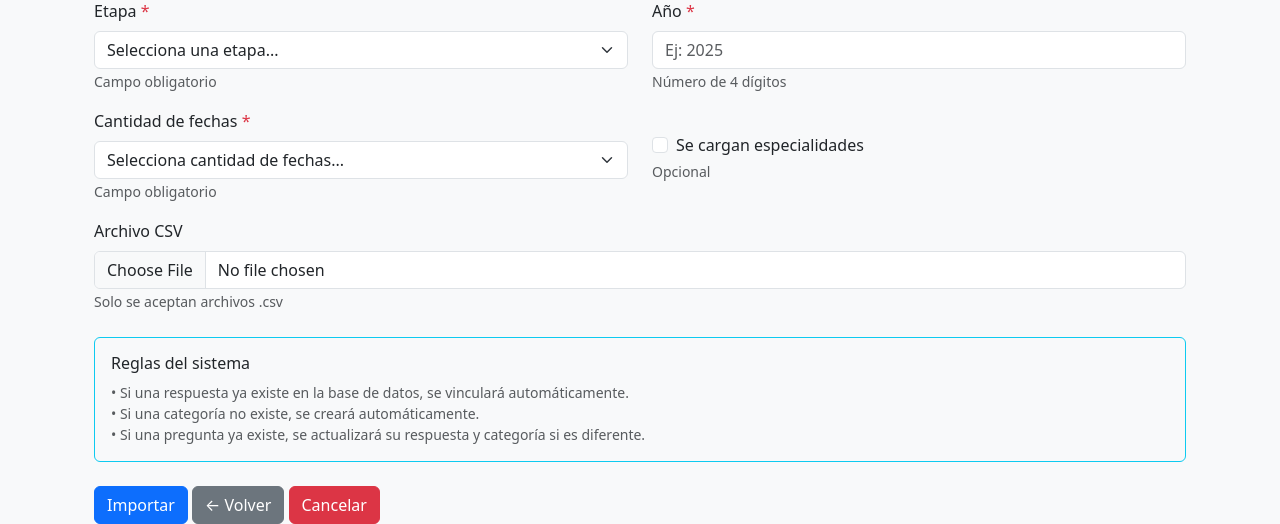
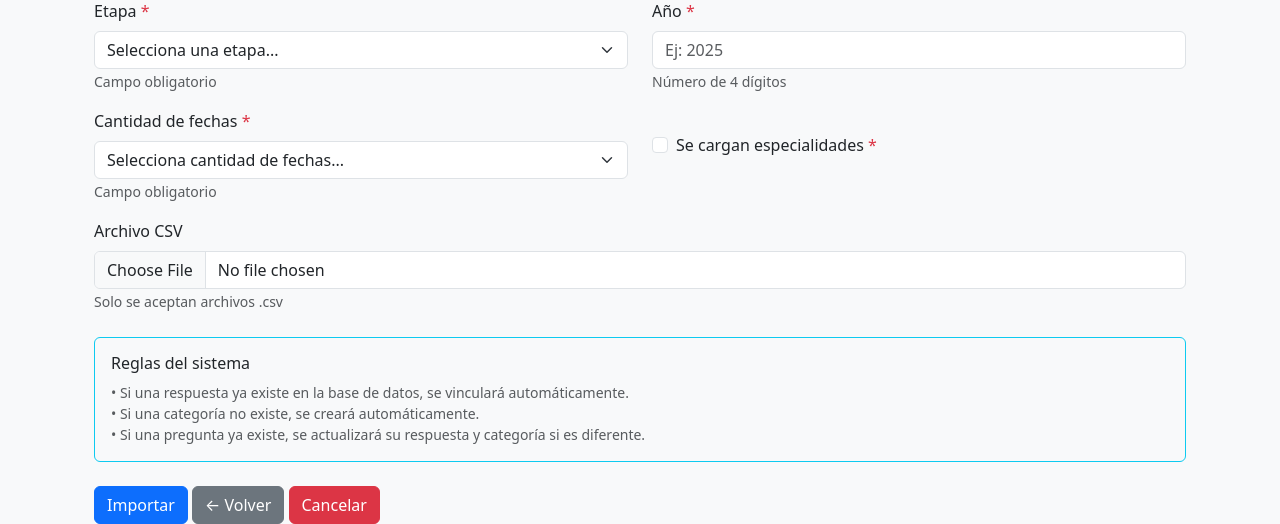
Before and after one commit to mit0110/chatbot_famaf, a FastAPI app: template admin_panel/app/templates/csv_upload_exams.html in a window 1280 px wide. Shown: the part 559-1083 px from the top of the page. Run offline with FastAPI, Linux system fonts and the light colour scheme; the template is opened without the code that fills it, so the values that code supplies are empty; parts of the project's set-up code (start-up, migrations or seed data) failed here and were passed over.

Commit message:
style(csv): mark specialties loading as required in the CSV form

```diff
--- a/admin_panel/app/templates/csv_upload_exams.html
+++ b/admin_panel/app/templates/csv_upload_exams.html
@@ -113,10 +113,9 @@ content %}
                   name="cargarEspecialidades"
                 />
                 <label class="form-check-label" for="cargarEspecialidades">
-                  Se cargan especialidades
+                  Se cargan especialidades <span class="text-danger">*</span>
                 </label>
               </div>
-              <small class="form-text text-muted">Opcional</small>
             </div>
           </div>
         </div>
```
